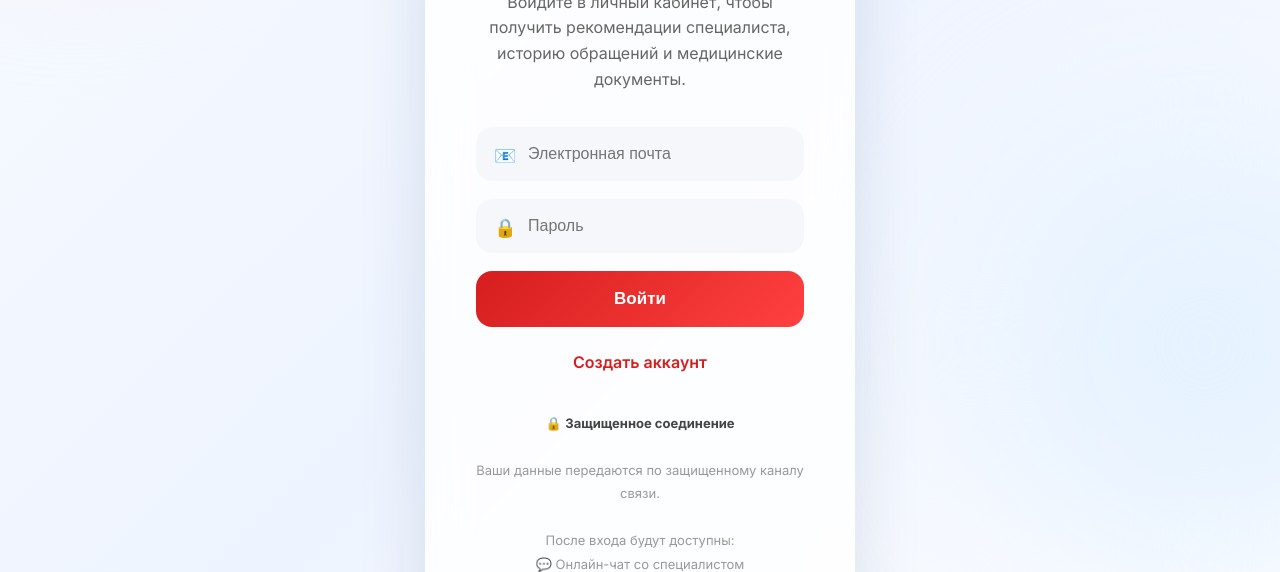
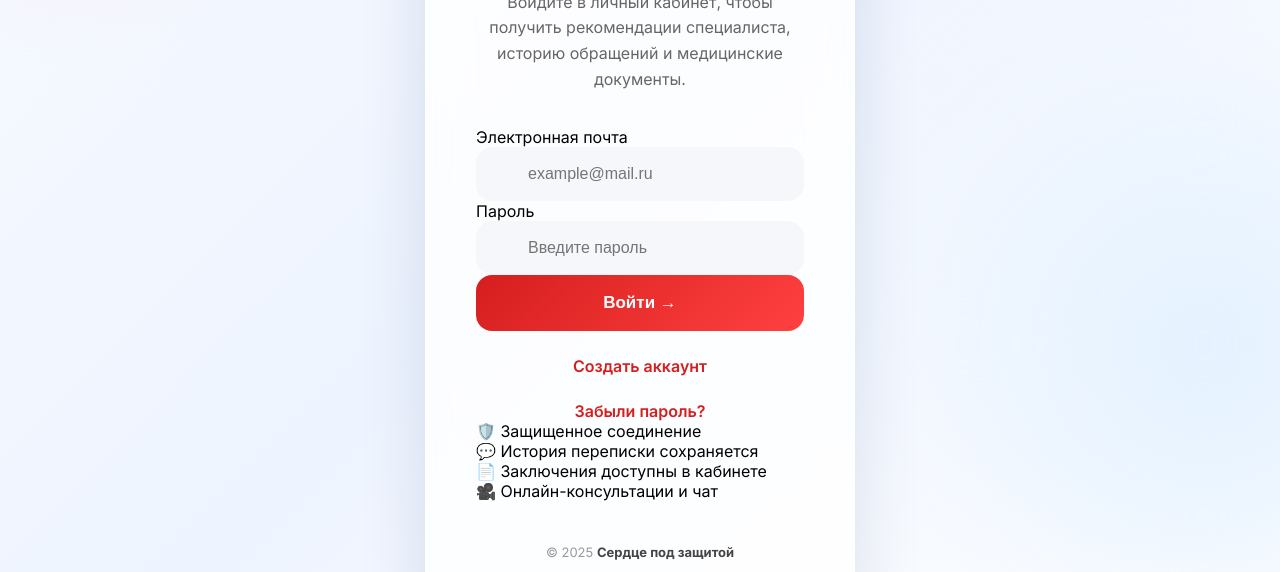
Before and after one commit to bdima159357-gif/heart73-app, a plain HTML site: page pages/login.html in a window 1280 px wide. Shown: the part 380-952 px from the top of the page. Drawn offline with Linux system fonts and the light colour scheme.

Commit message:
Update login.html

```diff
--- a/pages/login.html
+++ b/pages/login.html
@@ -6,7 +6,7 @@
     <meta charset="UTF-8">
     <meta name="viewport" content="width=device-width, initial-scale=1.0">
 
-    <title>Сердце под защитой | Личный кабинет</title>
+    <title>Сердце под защитой</title>
 
     <link rel="preconnect" href="https://fonts.googleapis.com">
     <link rel="preconnect" href="https://fonts.gstatic.com" crossorigin>
@@ -19,52 +19,57 @@
 
 <body>
 
+<div class="background"></div>
+
 <div class="login">
 
 <div class="card">
 
-        <img src="../assets/images/logo.jpg" class="logo" alt="Сердце под защитой">
+<img src="../assets/images/logo.jpg" class="logo" alt="Логотип">
 
 <h1>Добро пожаловать!</h1>
 
-        <p>
-            Войдите в личный кабинет, чтобы получить рекомендации специалиста,
-            историю обращений и медицинские документы.
+<p class="subtitle">
+
+Войдите в личный кабинет, чтобы получить рекомендации специалиста, историю обращений и медицинские документы.
+
 </p>
 
 <form id="loginForm">
 
-            <div class="field">
+<div class="input-group">
 
-                <span>📧</span>
+<label>Электронная почта</label>
 
 <input
 type="email"
 id="email"
-                    placeholder="Электронная почта"
+placeholder="example@mail.ru"
 required>
 
 </div>
 
-            <div class="field">
+<div class="input-group">
 
-                <span>🔒</span>
+<label>Пароль</label>
 
 <input
 type="password"
 id="password"
-                    placeholder="Пароль"
+placeholder="Введите пароль"
 required>
 
 </div>
 
 <button type="submit">
 
-                Войти
+Войти →
 
 </button>
 
 </form>
+
+<div class="links">
 
 <a href="#" id="register">
 
@@ -72,37 +77,57 @@
 
 </a>
 
+<a href="#">
+
+Забыли пароль?
+
+</a>
+
+</div>
+
+<div class="divider"></div>
+
+<div class="advantages">
+
+<div class="adv">
+
+🛡️
+
+<span>Защищенное соединение</span>
+
+</div>
+
+<div class="adv">
+
+💬
+
+<span>История переписки сохраняется</span>
+
+</div>
+
+<div class="adv">
+
+📄
+
+<span>Заключения доступны в кабинете</span>
+
+</div>
+
+<div class="adv">
+
+🎥
+
+<span>Онлайн-консультации и чат</span>
+
+</div>
+
+</div>
+
 <div class="footer">
 
-            🔒 <b>Защищенное соединение</b>
+© 2025
 
-            <br><br>
-
-            Ваши данные передаются по защищенному каналу связи.
-
-            <br><br>
-
-            После входа будут доступны:
-
-            <br>
-
-            💬 Онлайн-чат со специалистом
-
-            <br>
-
-            🎥 Онлайн-встречи
-
-            <br>
-
-            📄 История обращений
-
-            <br>
-
-            📋 Заключения специалиста
-
-            <br><br>
-
-            © Сердце под защитой
+<b>Сердце под защитой</b>
 
 </div>
 
```
Lines whose indentation alone changed are shown as unchanged.
